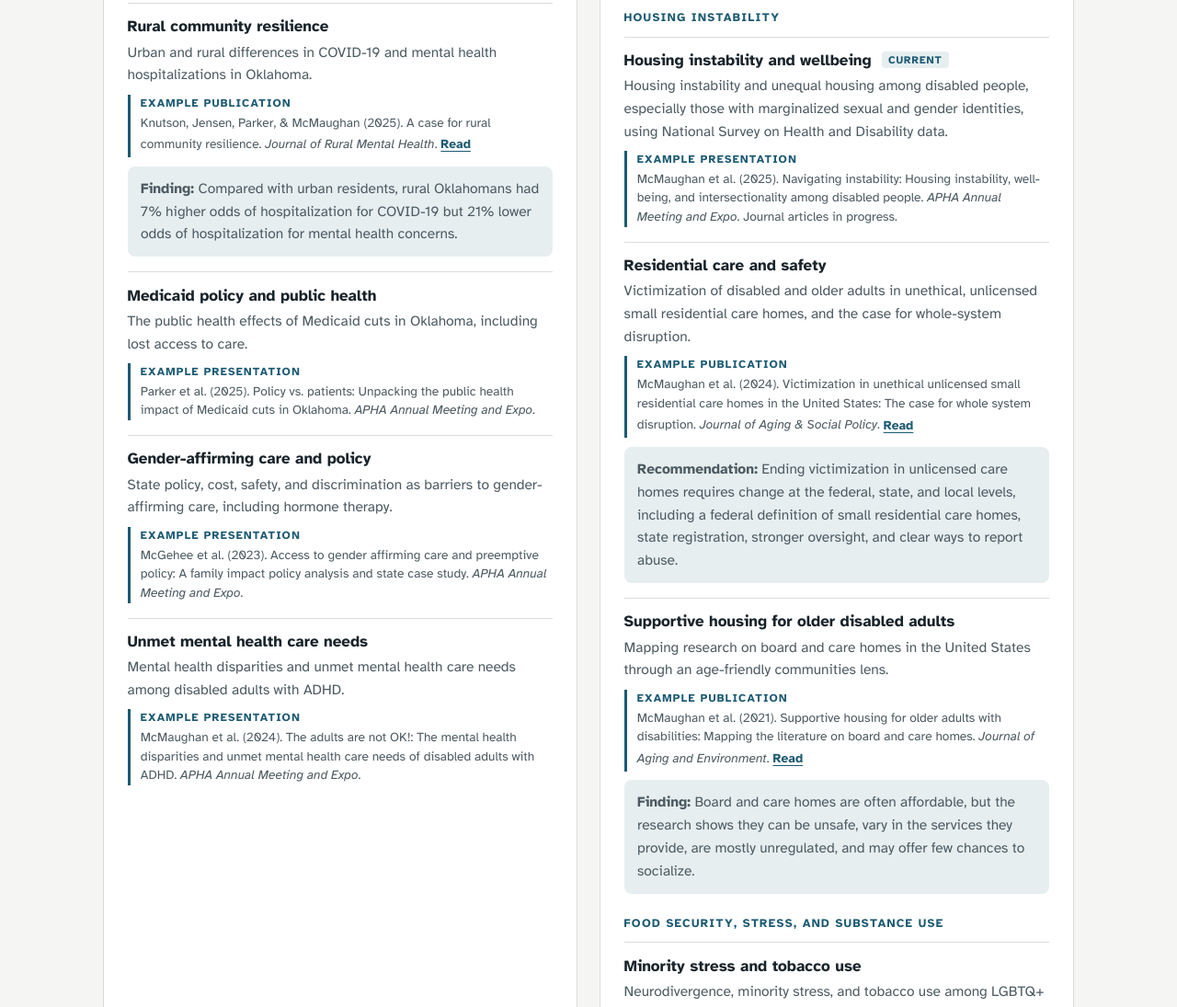
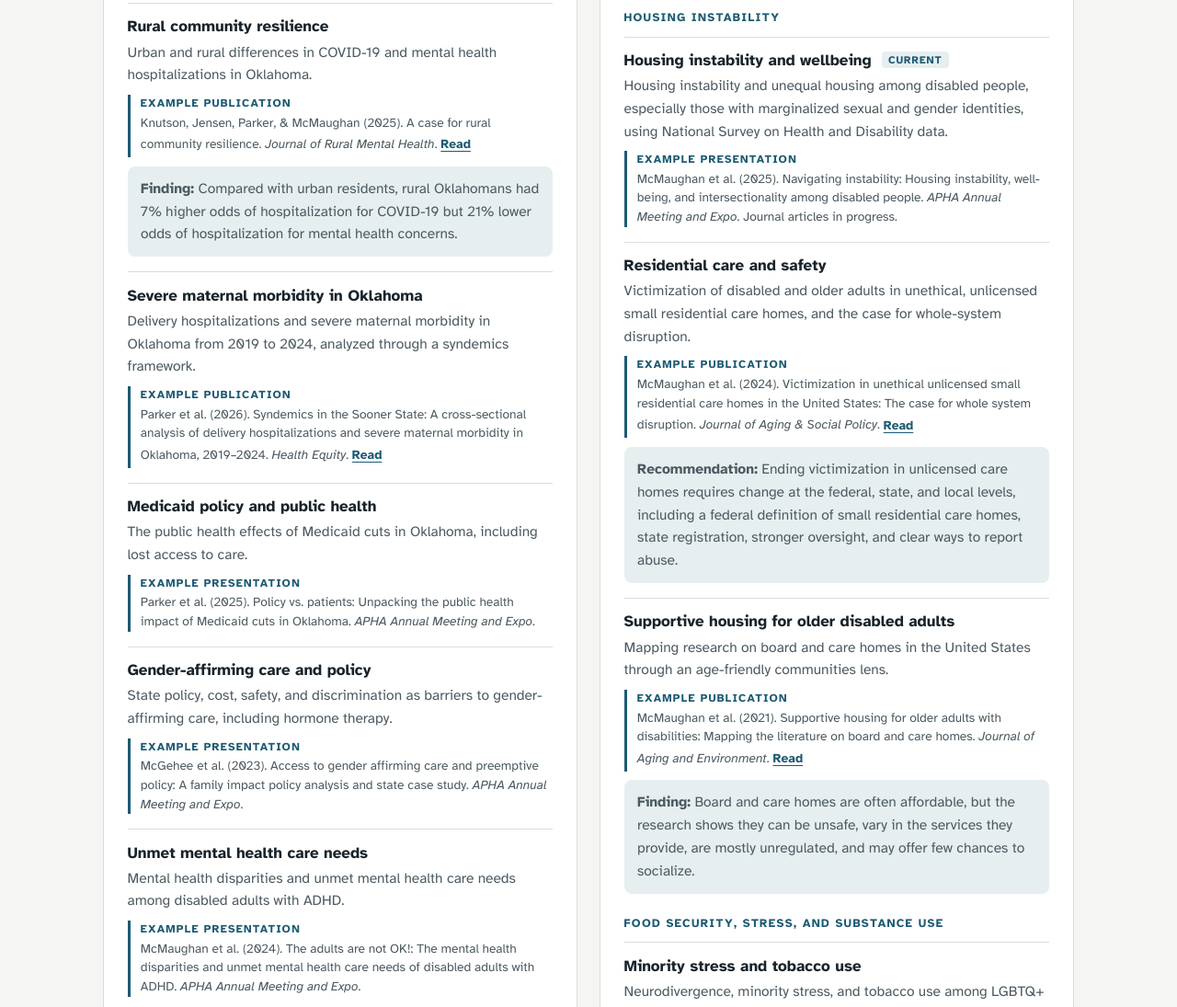
Before and after one commit to djmcmaughan/dwrc-website, a plain HTML site: page index.html in a window 1280 px wide. Shown: the part 2450-3545 px from the top of the page at 92% size. Drawn offline with Linux system fonts and the light colour scheme.

Commit message:
Add severe maternal morbidity paper to Structural barriers to care
Co-Authored-By: Claude Opus 5.5 <noreply@anthropic.com>
Claude-Session: https://claude.ai/code/session_01UUfieSbDqaBByLvSVYSbmw

```diff
--- a/index.html
+++ b/index.html
@@ -240,6 +240,7 @@ footer ul{display:flex;gap:1.1rem;list-style:none;padding:0;margin:0;flex-wrap:w
           <p class="theme">Policy, cost, and where people live can keep them from the care they need. These barriers are systemic, and they are modifiable.</p>
           <ul>
             <li><strong>Rural community resilience</strong><p>Urban and rural differences in COVID-19 and mental health hospitalizations in Oklahoma.</p><p class="cite"><span class="ex-label">Example publication</span>Knutson, Jensen, Parker, &amp; McMaughan (2025). A case for rural community resilience. <i>Journal of Rural Mental Health</i>. <a href="https://doi.org/10.1037/rmh0000316">Read<span class="sr-only"> Knutson, Jensen, Parker, &amp; McMaughan (2025) in Journal of Rural Mental Health</span></a></p><p class="finding"><b>Finding:</b> Compared with urban residents, rural Oklahomans had 7% higher odds of hospitalization for COVID-19 but 21% lower odds of hospitalization for mental health concerns.</p></li>
+            <li><strong>Severe maternal morbidity in Oklahoma</strong><p>Delivery hospitalizations and severe maternal morbidity in Oklahoma from 2019 to 2024, analyzed through a syndemics framework.</p><p class="cite"><span class="ex-label">Example publication</span>Parker et al. (2026). Syndemics in the Sooner State: A cross-sectional analysis of delivery hospitalizations and severe maternal morbidity in Oklahoma, 2019–2024. <i>Health Equity</i>. <a href="https://doi.org/10.1177/24731242261507909">Read<span class="sr-only"> Parker et al. (2026) in Health Equity</span></a></p></li>
             <li><strong>Medicaid policy and public health</strong><p>The public health effects of Medicaid cuts in Oklahoma, including lost access to care.</p><p class="cite"><span class="ex-label">Example presentation</span>Parker et al. (2025). Policy vs. patients: Unpacking the public health impact of Medicaid cuts in Oklahoma. <i>APHA Annual Meeting and Expo</i>.</p></li>
             <li><strong>Gender-affirming care and policy</strong><p>State policy, cost, safety, and discrimination as barriers to gender-affirming care, including hormone therapy.</p><p class="cite"><span class="ex-label">Example presentation</span>McGehee et al. (2023). Access to gender affirming care and preemptive policy: A family impact policy analysis and state case study. <i>APHA Annual Meeting and Expo</i>.</p></li>
             <li><strong>Unmet mental health care needs</strong><p>Mental health disparities and unmet mental health care needs among disabled adults with ADHD.</p><p class="cite"><span class="ex-label">Example presentation</span>McMaughan et al. (2024). The adults are not OK!: The mental health disparities and unmet mental health care needs of disabled adults with ADHD. <i>APHA Annual Meeting and Expo</i>.</p></li>
```
